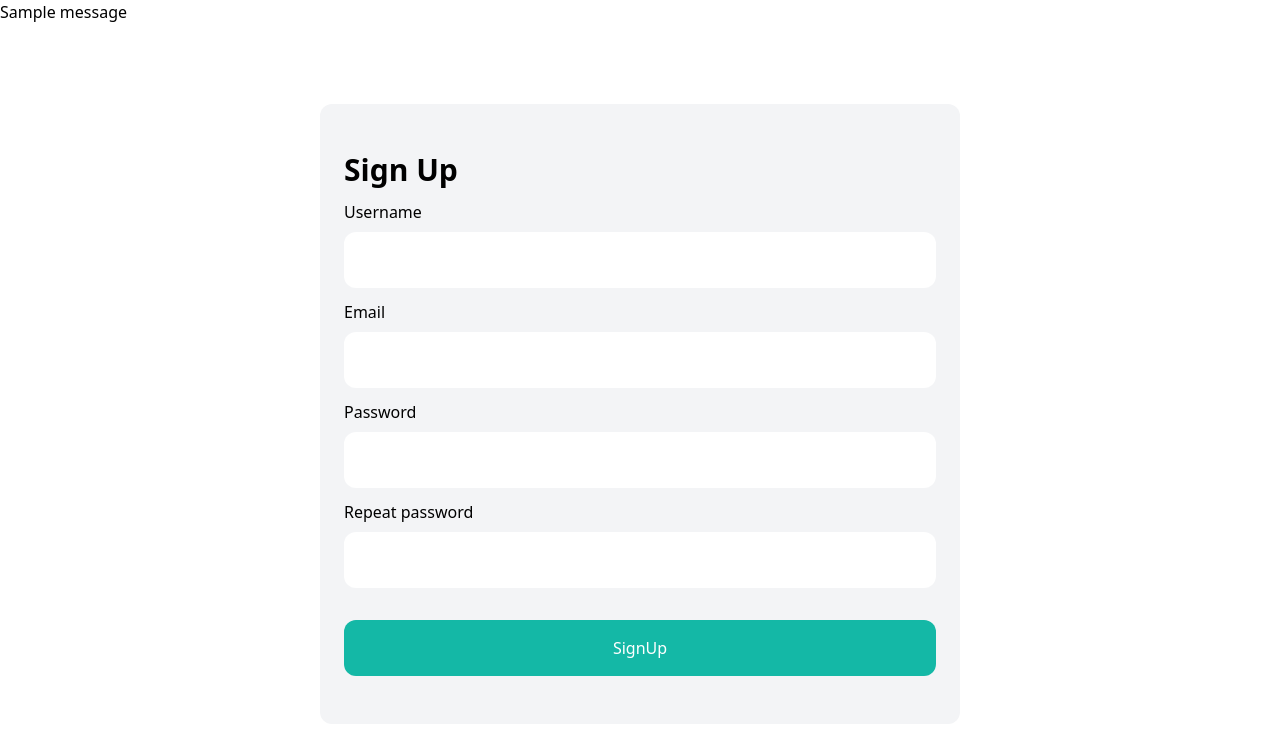
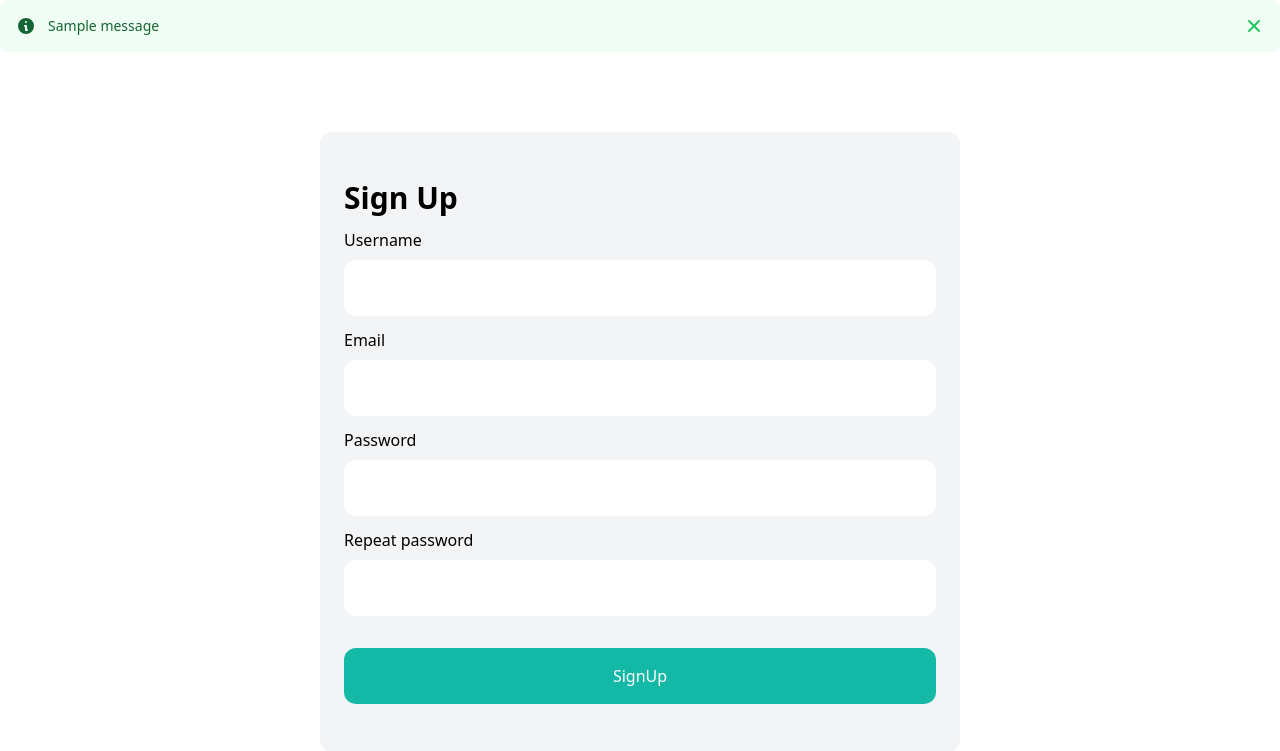
Before and after one commit to ZablonOigo/customer_relationship_management, a Django app: page /user/register/user/ in a window 1280 px wide. Shown: the part 61-812 px from the top of the page. Run offline with Django 4.2, Linux system fonts and the light colour scheme; tables that the repository leaves empty hold one stand-in row (values such as "Sample post"); one stand-in notice (Sample message) is shown; some libraries are stand-ins or nearby versions.

Commit message:
messages framework

```diff
--- a/web/templates/web/base.html
+++ b/web/templates/web/base.html
@@ -32,9 +32,17 @@
         {% if messages %}
 			<div class="messages">
 			{% for message in messages %}
-				<div class="alert {% if message.tags %}alert-{{ message.tags }}"{% endif %}>
-					{{ message }}
-				</div>
+            <div id="alert-3" class="flex p-4 mb-4 text-green-800 rounded-lg bg-green-50 dark:bg-gray-800 dark:text-green-400" role="alert">
+                <svg aria-hidden="true" class="flex-shrink-0 w-5 h-5" fill="currentColor" viewBox="0 0 20 20" xmlns="http://www.w3.org/2000/svg"><path fill-rule="evenodd" d="M18 10a8 8 0 11-16 0 8 8 0 0116 0zm-7-4a1 1 0 11-2 0 1 1 0 012 0zM9 9a1 1 0 000 2v3a1 1 0 001 1h1a1 1 0 100-2v-3a1 1 0 00-1-1H9z" clip-rule="evenodd"></path></svg>
+                <span class="sr-only">Info</span>
+                <div class="ml-3 text-sm font-medium">
+                  {{message}}
+                </div>
+                <button type="button" class="ml-auto -mx-1.5 -my-1.5 bg-green-50 text-green-500 rounded-lg focus:ring-2 focus:ring-green-400 p-1.5 hover:bg-green-200 inline-flex h-8 w-8 dark:bg-gray-800 dark:text-green-400 dark:hover:bg-gray-700" data-dismiss-target="#alert-3" aria-label="Close">
+                  <span class="sr-only">Close</span>
+                  <svg aria-hidden="true" class="w-5 h-5" fill="currentColor" viewBox="0 0 20 20" xmlns="http://www.w3.org/2000/svg"><path fill-rule="evenodd" d="M4.293 4.293a1 1 0 011.414 0L10 8.586l4.293-4.293a1 1 0 111.414 1.414L11.414 10l4.293 4.293a1 1 0 01-1.414 1.414L10 11.414l-4.293 4.293a1 1 0 01-1.414-1.414L8.586 10 4.293 5.707a1 1 0 010-1.414z" clip-rule="evenodd"></path></svg>
+                </button>
+              </div>
 			{% endfor %}
 			</div>
 		{% endif %}
```
